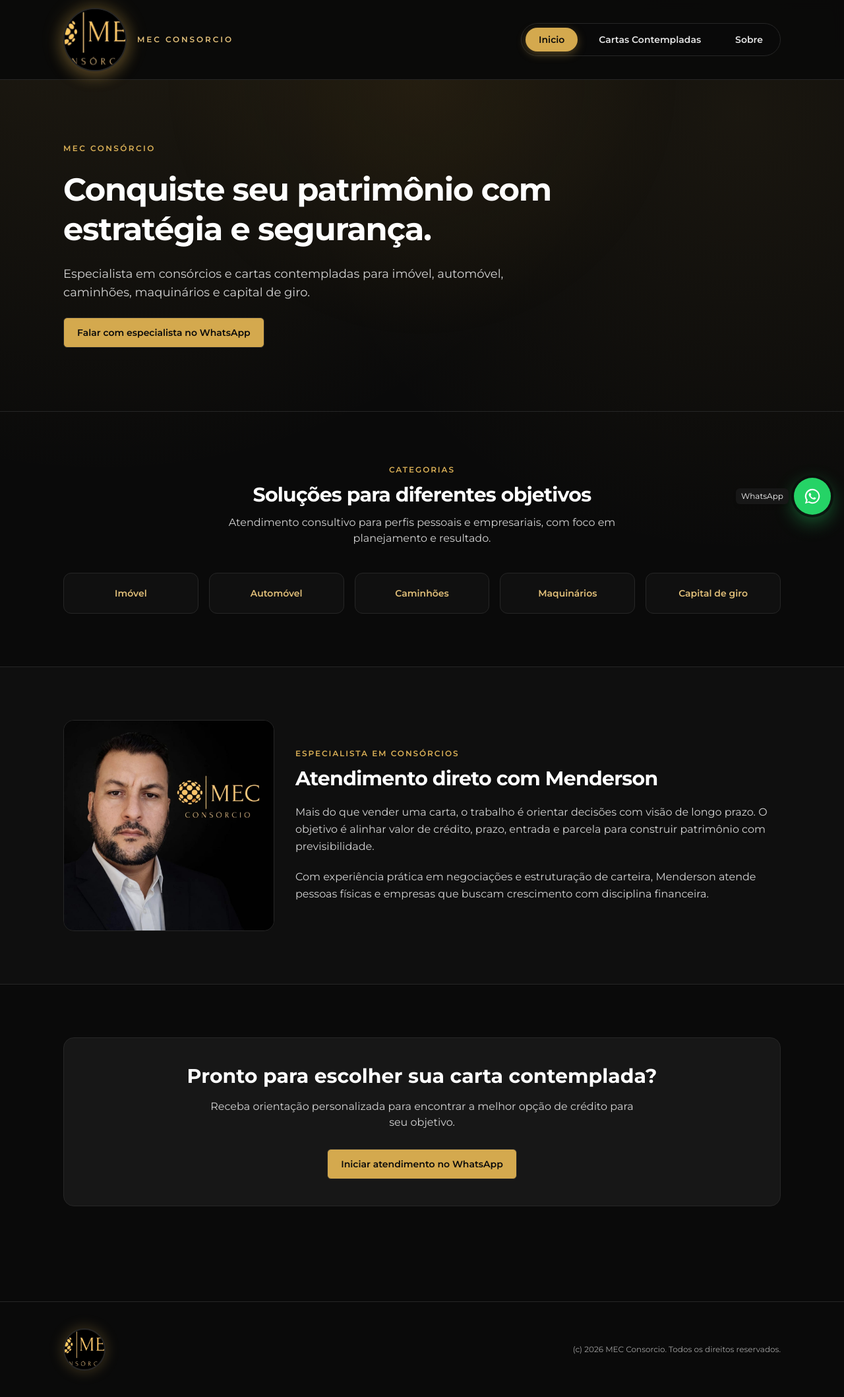
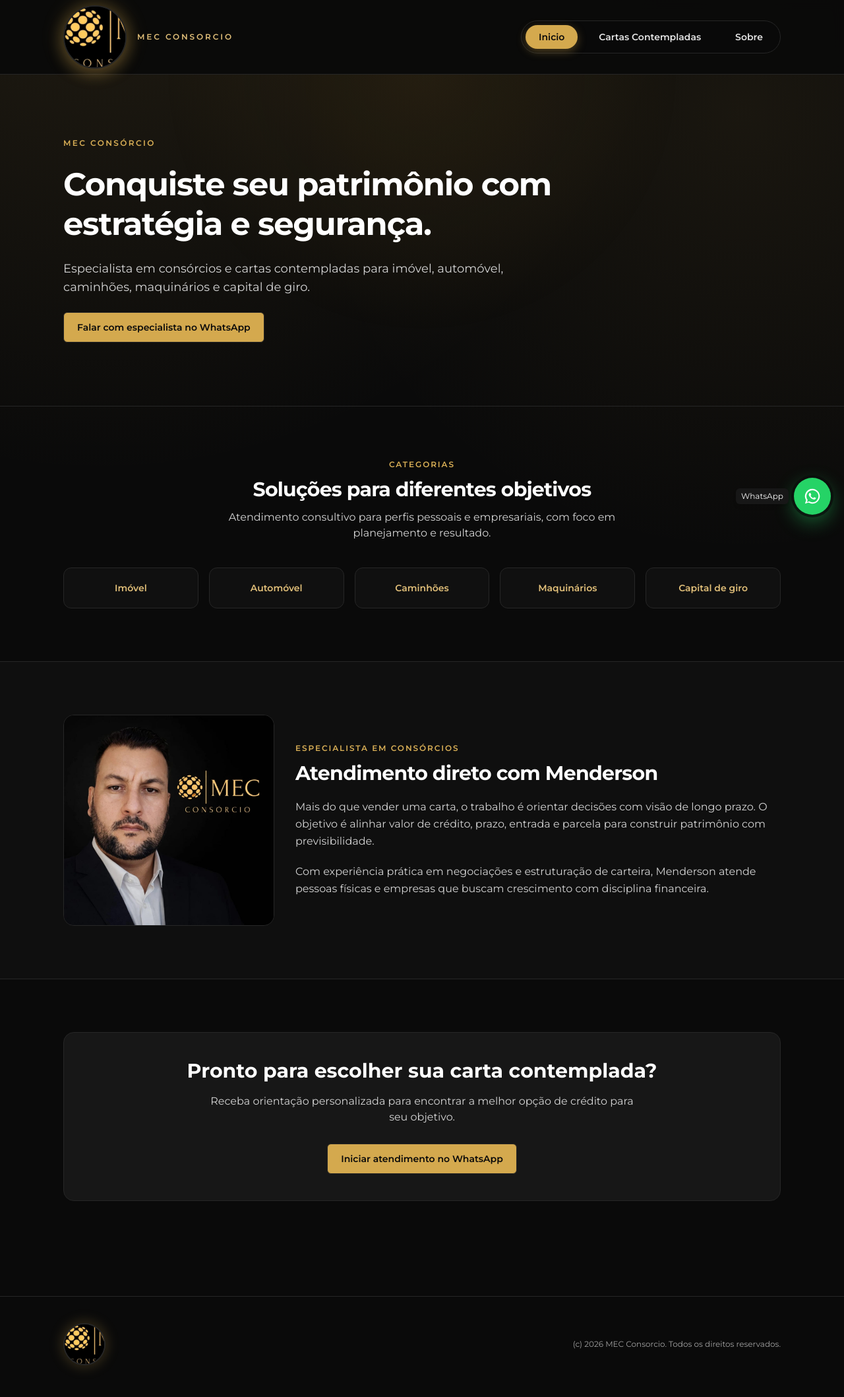
Before and after one commit to vieiranetoorlando/mec_consorcio, a Next.js app: page / in a window 1280 px wide. Shown: the whole page at 66% size. Built offline with nearby package versions, Linux system fonts and the light colour scheme.

Commit message:
ajusta recorte do logo no header/footer

```diff
--- a/src/components/layout/Footer.tsx
+++ b/src/components/layout/Footer.tsx
@@ -15,7 +15,7 @@ export function Footer() {
                 alt="MEC Consorcio"
                 width={128}
                 height={128}
-                className="h-full w-full object-cover"
+                className="h-full w-full scale-[1.2] object-cover object-left"
               />
             </span>
           </span>
--- a/src/components/layout/Header.tsx
+++ b/src/components/layout/Header.tsx
@@ -17,7 +17,7 @@ export function Header() {
 
   return (
     <header className="border-b border-neutral-900 bg-neutral-950/95 backdrop-blur">
-      <Container className="flex h-30 items-center justify-between">
+      <Container className="flex h-28 items-center justify-between">
         <Link href="/" className="group flex items-center gap-4">
           <span className="relative inline-flex">
             <span className="absolute inset-0 scale-110 rounded-full bg-gold-500/25 blur-md transition group-hover:bg-gold-500/35" />
@@ -27,7 +27,7 @@ export function Header() {
                 alt="MEC Consorcio"
                 width={192}
                 height={192}
-              className="h-full w-full object-cover"
+                className="h-full w-full scale-[1.2] object-cover object-left"
                 priority
               />
             </span>
```
Lines whose indentation alone changed are shown as unchanged.
